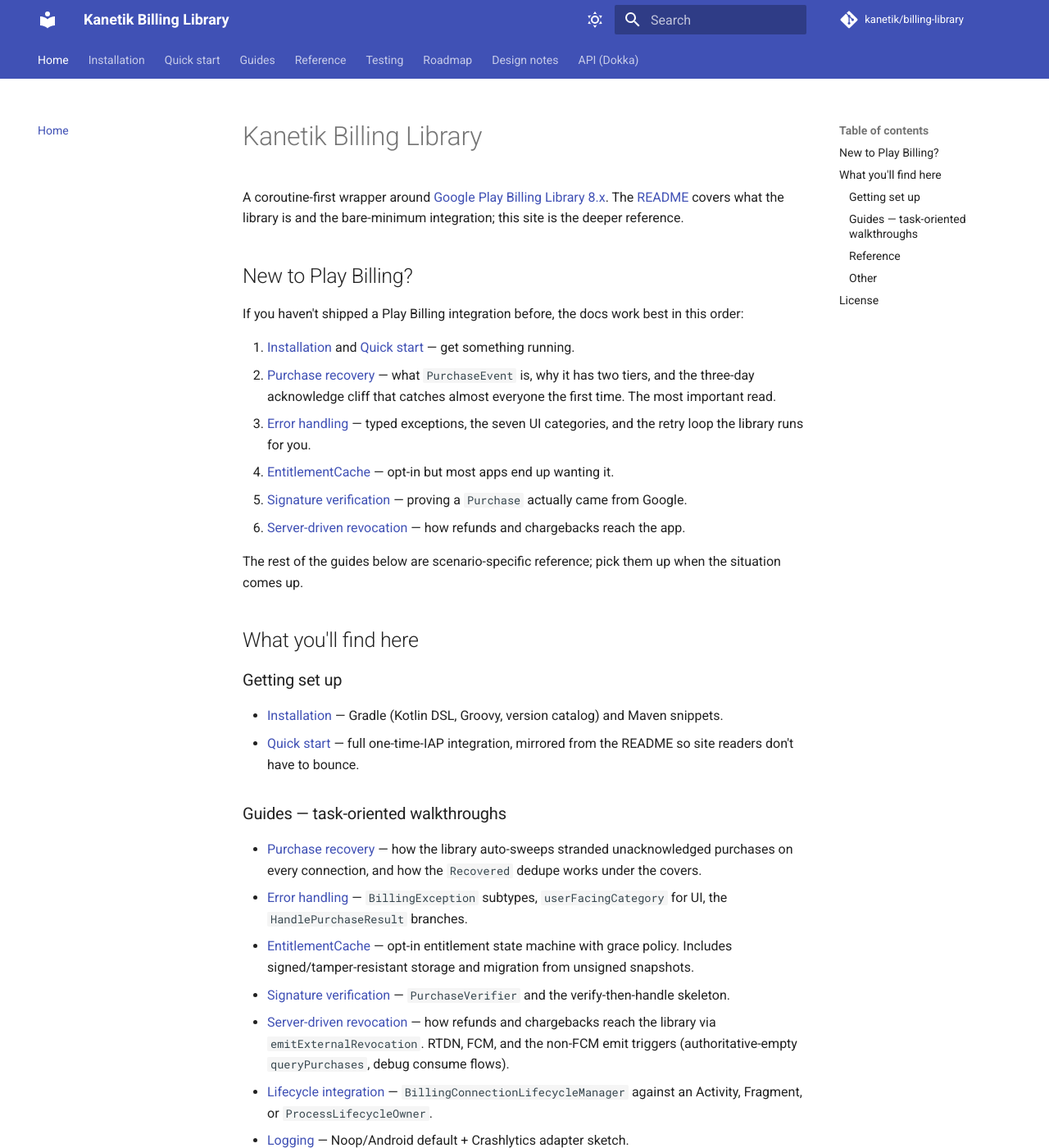
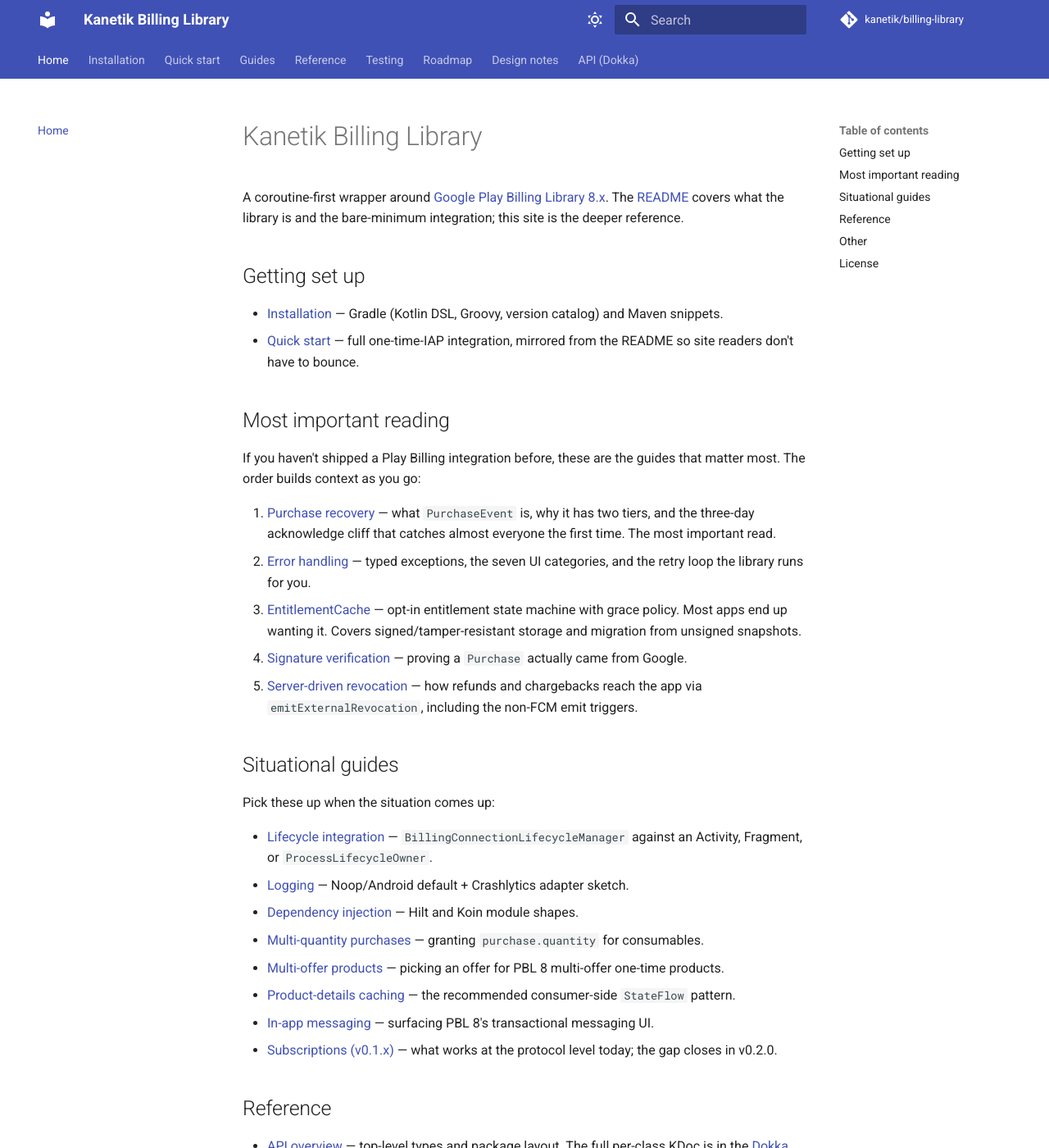
Before and after one commit to kanetik/billing-library, an MkDocs documentation site: the page built from docs/index.md, in a window 1280 px wide and 1400 px high. Shown: the whole window at 82% size. Built offline with MkDocs 1.6.1 and Material for MkDocs 9.7.7, drawn with Linux system fonts in a browser that asks for light colours; comment, search, counter and statistics services are not loaded.

Commit message:
docs: dedupe index.md so every guide appears exactly once
The previous structure listed the high-value guides twice: once in
the numbered "New to Play Billing?" reading-order list at the top,
and again in the alphabetical "Guides — task-oriented walkthroughs"
list further down. Each entry had a slightly different description in
each place, which made the page longer than it needed to be and made
readers wonder whether the two listings pointed at different pages or
whether the descriptions disagreed for a reason.

Reshaped into four guide-bearing sections, no overlaps:

- Getting set up: Installation, Quick start.
- Most important reading: the previous numbered top-5 (Purchase
  recovery, Error handling, EntitlementCache, Signature verification,
  Server-driven revocation), still in dependency order. Descriptions
  absorbed the richer wording that lived in the old "Guides" section
  for EntitlementCache and Server-driven revocation.
- Situational guides: the remaining 8 guides (Lifecycle, Logging,
  Dependency injection, Multi-quantity, Multi-offer products,
  Product-details caching, In-app messaging, Subscriptions).
- Reference / Other: unchanged.

Each of the 13 guide files is linked exactly once on the page.
docs/index.md drops from 56 lines to 48.

Co-Authored-By: Claude Opus 4.7 (1M context) <noreply@anthropic.com>

```diff
--- a/docs/index.md
+++ b/docs/index.md
@@ -2,33 +2,25 @@
 
 A coroutine-first wrapper around [Google Play Billing Library 8.x](https://developer.android.com/google/play/billing). The [README](https://github.com/kanetik/billing-library#readme) covers what the library is and the bare-minimum integration; this site is the deeper reference.
 
-## New to Play Billing?
-
-If you haven't shipped a Play Billing integration before, the docs work best in this order:
-
-1. [Installation](installation.md) and [Quick start](quick-start.md) — get something running.
-2. [Purchase recovery](guides/purchase-recovery.md) — what `PurchaseEvent` is, why it has two tiers, and the three-day acknowledge cliff that catches almost everyone the first time. The most important read.
-3. [Error handling](guides/error-handling.md) — typed exceptions, the seven UI categories, and the retry loop the library runs for you.
-4. [EntitlementCache](guides/entitlement-cache.md) — opt-in but most apps end up wanting it.
-5. [Signature verification](guides/signature-verification.md) — proving a `Purchase` actually came from Google.
-6. [Server-driven revocation](guides/server-driven-revocation.md) — how refunds and chargebacks reach the app.
-
-The rest of the guides below are scenario-specific reference; pick them up when the situation comes up.
-
-## What you'll find here
-
-### Getting set up
+## Getting set up
 
 - [Installation](installation.md) — Gradle (Kotlin DSL, Groovy, version catalog) and Maven snippets.
 - [Quick start](quick-start.md) — full one-time-IAP integration, mirrored from the README so site readers don't have to bounce.
 
-### Guides — task-oriented walkthroughs
+## Most important reading
 
-- [Purchase recovery](guides/purchase-recovery.md) — how the library auto-sweeps stranded unacknowledged purchases on every connection, and how the `Recovered` dedupe works under the covers.
-- [Error handling](guides/error-handling.md) — `BillingException` subtypes, `userFacingCategory` for UI, the `HandlePurchaseResult` branches.
-- [EntitlementCache](guides/entitlement-cache.md) — opt-in entitlement state machine with grace policy. Includes signed/tamper-resistant storage and migration from unsigned snapshots.
-- [Signature verification](guides/signature-verification.md) — `PurchaseVerifier` and the verify-then-handle skeleton.
-- [Server-driven revocation](guides/server-driven-revocation.md) — how refunds and chargebacks reach the library via `emitExternalRevocation`. RTDN, FCM, and the non-FCM emit triggers (authoritative-empty `queryPurchases`, debug consume flows).
+If you haven't shipped a Play Billing integration before, these are the guides that matter most. The order builds context as you go:
+
+1. [Purchase recovery](guides/purchase-recovery.md) — what `PurchaseEvent` is, why it has two tiers, and the three-day acknowledge cliff that catches almost everyone the first time. The most important read.
+2. [Error handling](guides/error-handling.md) — typed exceptions, the seven UI categories, and the retry loop the library runs for you.
+3. [EntitlementCache](guides/entitlement-cache.md) — opt-in entitlement state machine with grace policy. Most apps end up wanting it. Covers signed/tamper-resistant storage and migration from unsigned snapshots.
+4. [Signature verification](guides/signature-verification.md) — proving a `Purchase` actually came from Google.
+5. [Server-driven revocation](guides/server-driven-revocation.md) — how refunds and chargebacks reach the app via `emitExternalRevocation`, including the non-FCM emit triggers.
+
+## Situational guides
+
+Pick these up when the situation comes up:
+
 - [Lifecycle integration](guides/lifecycle.md) — `BillingConnectionLifecycleManager` against an Activity, Fragment, or `ProcessLifecycleOwner`.
 - [Logging](guides/logging.md) — Noop/Android default + Crashlytics adapter sketch.
 - [Dependency injection](guides/dependency-injection.md) — Hilt and Koin module shapes.
@@ -38,14 +30,14 @@ The rest of the guides below are scenario-specific reference; pick them up when
 - [In-app messaging](guides/in-app-messaging.md) — surfacing PBL 8's transactional messaging UI.
 - [Subscriptions (v0.1.x)](guides/subscriptions.md) — what works at the protocol level today; the gap closes in v0.2.0.
 
-### Reference
+## Reference
 
 - [API overview](reference/api-overview.md) — top-level types and package layout. The full per-class KDoc is in the [Dokka API reference](api/index.html).
 - [Replay semantics](reference/replay-semantics.md) — the three-channel structure of `observePurchaseUpdates()`, plus the connection grace window.
 - [Extensions](reference/extensions.md) — the `com.kanetik.billing.ext` helpers (`validatePurchaseActivity`, `toOneTimeFlowParams`, `PurchaseFlowCoordinator`).
 - [Limitations](reference/limitations.md) — what's out of scope for the v0.1.x series.
 
-### Other
+## Other
 
 - [Testing](testing.md) — three-levels approach (static SKUs / license tester / Play Billing Lab) plus consumer-code testing patterns.
 - [Roadmap](roadmap.md) — v0.2.0 subscription helpers, `:billing-testing` artifact, plus longer-term demand-driven items.
```
